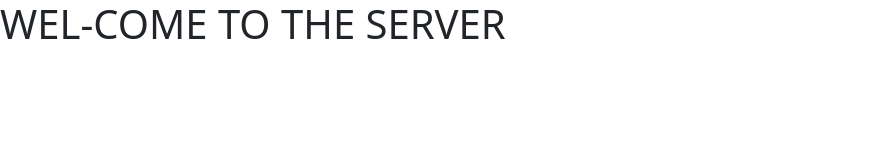
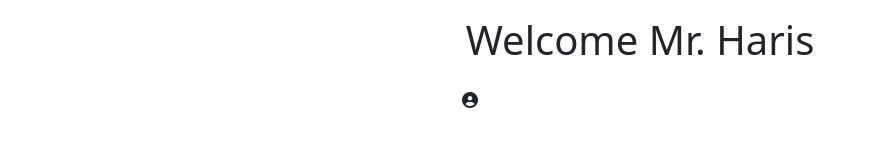
Before and after one commit to Haris-Mohanty/Contact-Saver-Application, a website: page Contact/contact.html in a window 1280 px wide. Shown: the whole page, without its empty margins (0-875 px from the left). Drawn offline with nearby package versions, Linux system fonts and the light colour scheme.

Commit message:
CONTACT.CSS file linked successful.

```diff
--- a/Contact/contact.css
+++ b/Contact/contact.css
@@ -0,0 +1,3 @@
+*{
+
+}
--- a/Contact/contact.html
+++ b/Contact/contact.html
@@ -14,10 +14,31 @@
     crossorigin="anonymous" referrerpolicy="no-referrer" />
 <!--   Animate css -->
   <link rel="stylesheet" href="https://cdnjs.cloudflare.com/ajax/libs/animate.css/4.1.1/animate.min.css" integrity="sha512-c42qTSw/wPZ3/5LBzD+Bw5f7bSF2oxou6wEb+I/lqeaKV5FDIfMvvRp772y4jcJLKuGUOpbJMdg/BTl50fJYAw==" crossorigin="anonymous" referrerpolicy="no-referrer" />
+<!-- contact.css  -->
+ <link href="contact.css" rel="stylesheet" type="text/css" />
 </head>
 
 <body>
-  <h1>WEL-COME TO THE SERVER </h1>
+
+  <div class="container">
+    <div class="row mb-3 mt-3">
+      <div class="col-md-12 text-center">
+        <h1>Welcome Mr. Haris</h1>
+      </div>
+    </div>
+    <div class="row">
+      <div class="col-md-4">
+
+      </div>
+      <div class="col-md-4 contact-list-box">
+        <div>
+          <i class="fa regular fa-circle-user"></i>
+        </div>
+      </div>
+      <div class="col-md-4"></div>
+    </div>
+
+  </div>
 
 </body>
   <script src="https://replit.com/public/js/replit-badge.js" theme="blue" defer></script>
```
